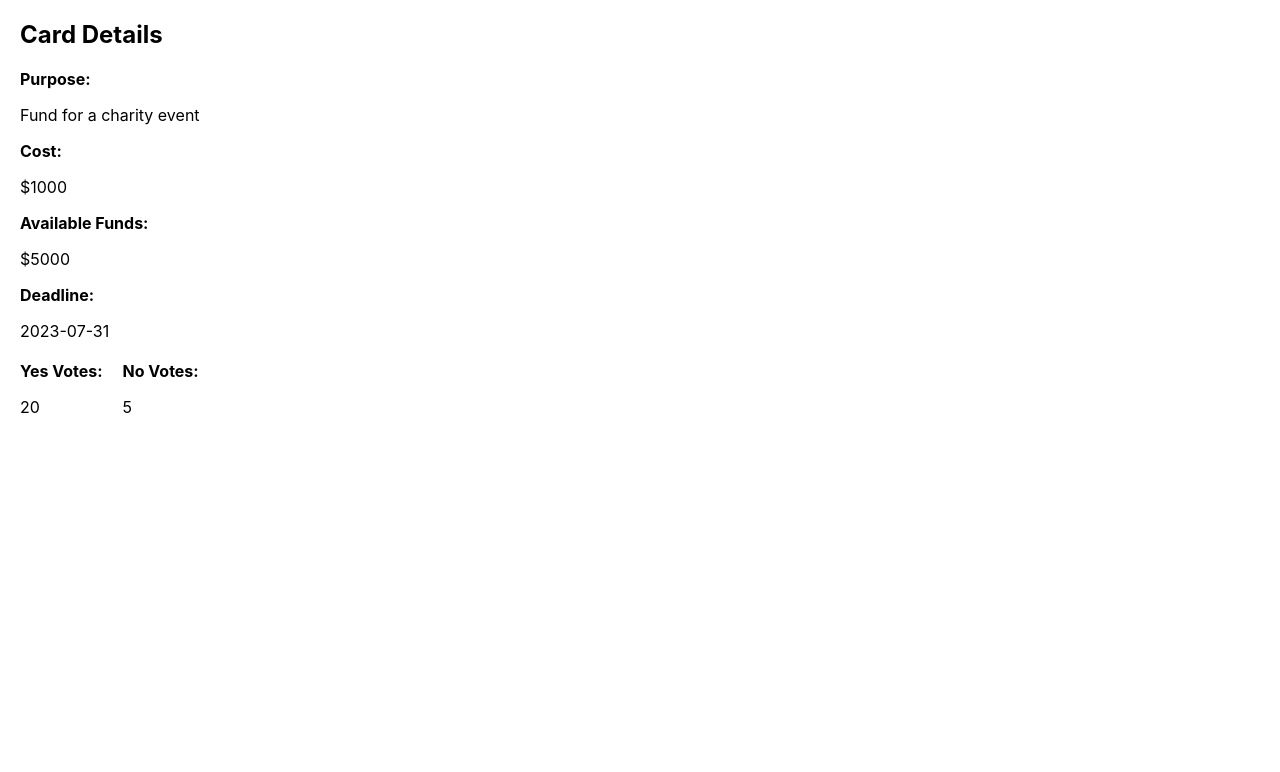
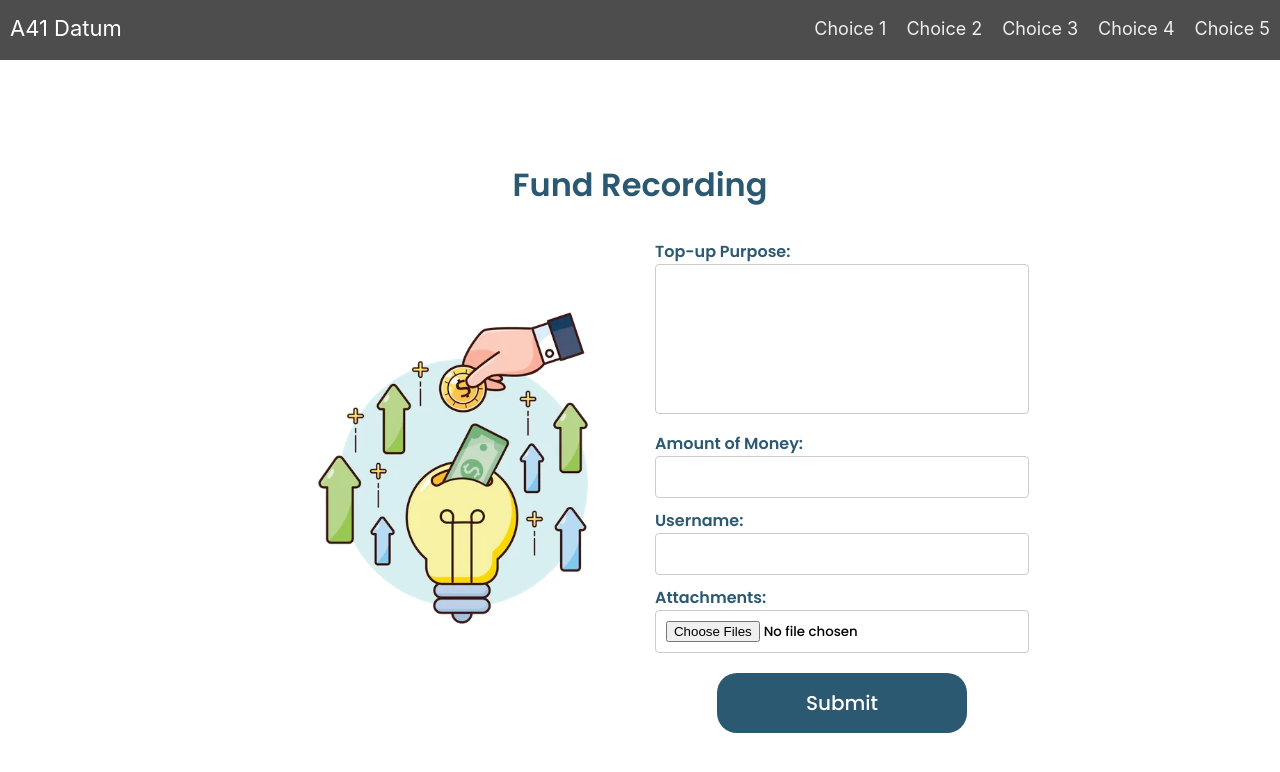
Before and after one commit to A41-Fund/A41-front-end, a React (Create React App) app: page / in a window 1280 px wide. Shown: the top 772 px of the page. Built offline with nearby package versions, Linux system fonts and the light colour scheme.

Commit message:
Modified Fund Record and Spending request forms

```diff
--- a/src/App.js
+++ b/src/App.js
@@ -1,10 +1,12 @@
 import './App.css';
-import SpendingDetailPage from './pages/SpendingDetailPage';
+import SpendingRequestForm from './pages/SpendingRequest/SpendingRequest';
+import FundRecordForm from './pages/FundRecored/FundRecorded';
+
 
 function App() {
   return (
         <div className="app">
-         <SpendingDetailPage/>
+         <FundRecordForm/>
         </div>
       );
     };
--- a/src/pages/FundRecored/FundRecorded.css
+++ b/src/pages/FundRecored/FundRecorded.css
@@ -1,6 +1,6 @@
 
 .form-container {
-    max-width: 600px;
+    max-width: 60%;
     margin: 70px auto;
     font-family: 'Poppins',sans-serif;
     padding: 10px
@@ -39,3 +39,42 @@
     height: 150px;
     resize: none;
   }
+
+  .split-container {
+    display: flex;
+  }
+
+.left-div {
+  flex: 0 0 50%;
+  display: flex;
+  justify-content: center;
+  align-items: center;
+  margin-bottom: 5%;
+  margin-right: 2%;
+}
+
+.left-div img{
+  width: 80%;
+}
+
+.right-div {
+  flex: 0 0 50%;
+}
+
+  @media (max-width: 800px) {
+    .form-container {
+      max-width: 800px;
+      margin: 70px auto;
+      font-family: 'Poppins',sans-serif;
+      padding: 30px
+    }
+
+    .left-div {
+      display: none;
+    }
+
+    .right-div {
+      flex: 0 0 100%;
+      margin: 0px;
+    }
+  }
--- a/src/pages/FundRecored/FundRecorded.js
+++ b/src/pages/FundRecored/FundRecorded.js
@@ -1,6 +1,8 @@
 import React, { useState } from "react";
 import Button from "../components/button/Button";
 import "./FundRecorded.css";
+import FundRecorgedLogo from "./FundRecordedLogo.svg"
+import Navbar from "../components/navbar/Navbar"
 
 function FundRecordForm() {
   const [formData, setFormData] = useState({
@@ -40,9 +42,19 @@ function FundRecordForm() {
   };
 
   return (
+    <>
+    <Navbar/>
     <div className="fund-record-form">
       <div className="form-container">
         <h1>Fund Recording</h1>
+
+        <div className="split-container">
+
+          <div className="left-div">
+            <img src={FundRecorgedLogo} alt="React Logo" />
+          </div>
+
+          <div className="right-div">
             <form onSubmit={handleSubmit}>
               <div>
                 <label htmlFor="purpose">Top-up Purpose:</label>
@@ -88,6 +100,9 @@ function FundRecordForm() {
             </form>
           </div>
         </div>
+      </div>
+    </div>
+    </>
   );
 }
 
--- a/src/pages/SpendingRequest/SpendingRequest.js
+++ b/src/pages/SpendingRequest/SpendingRequest.js
@@ -1,6 +1,9 @@
 import React, { useState } from "react";
 import Button from "../components/button/Button";
 import "../FundRecored/FundRecorded.css";
+import SpendRequestLogo from "./SpendRequestLogo.svg"
+import Navbar from "../components/navbar/Navbar"
+
 
 
 function SpendingRequestForm() {
@@ -31,9 +34,19 @@ function SpendingRequestForm() {
   };
 
   return (
+    <>
+    <Navbar/>
     <div className="fund-record-form">
       <div className="form-container">
         <h1>Spending Request Form</h1>
+
+        <div className="split-container">
+
+          <div className="left-div">
+            <img src={SpendRequestLogo} alt="React Logo" />
+          </div>
+
+          <div className="right-div">
             <form onSubmit={handleSubmit}>
               <div>
                 <label htmlFor="purpose">Spending Purpose:</label>
@@ -70,7 +83,11 @@ function SpendingRequestForm() {
               <Button />
             </form>
           </div>
+
         </div>
+      </div>
+    </div>
+    </>
   );
 }
 
```
Also changed, not shown: src/pages/FundRecored/FundRecordedLogo.svg (added), src/pages/SpendingRequest/SpendRequestLogo.svg (added). Lines whose indentation alone changed are shown as unchanged.
